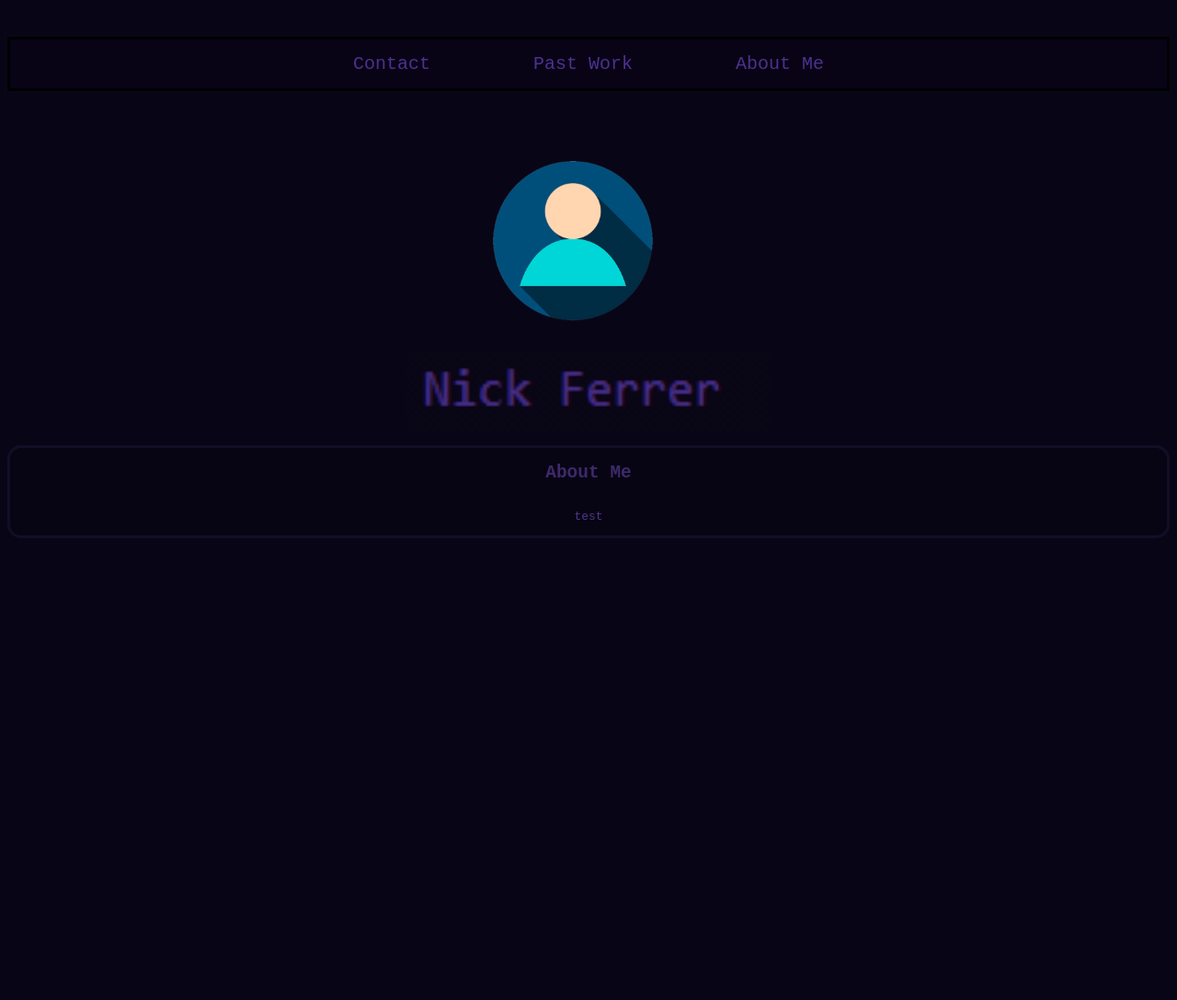
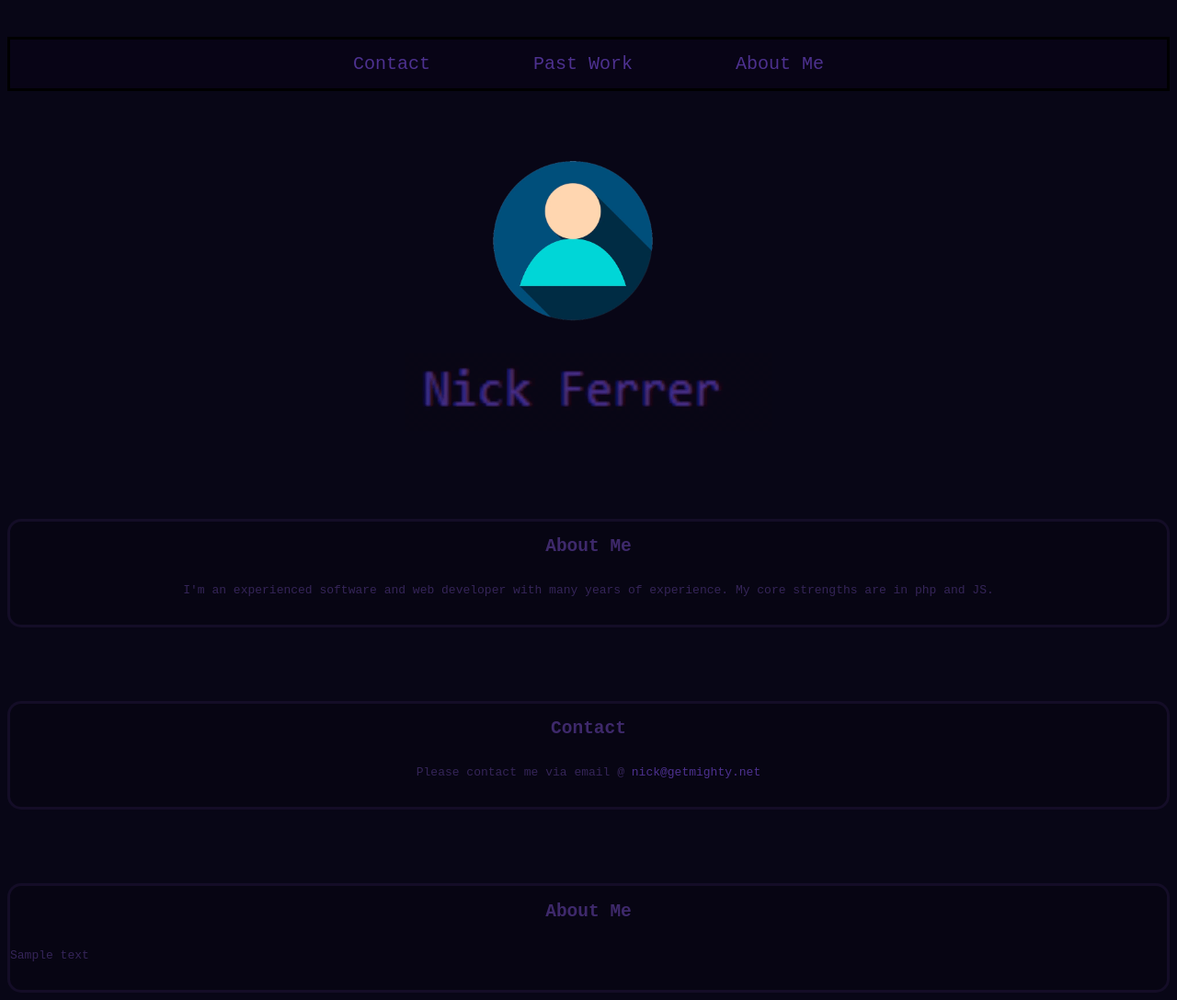
Before and after one commit to NBFxSuccess/portfolio, a plain HTML site: page index.html in a window 1280 px wide. Shown: the whole page at 92% size. Before the commit the page ends 800 px from the top, so only its background shows below. Drawn offline with Linux system fonts and the light colour scheme.

Commit message:
copied 'cards' for each section and made navbar functional.

```diff
--- a/assets/style.css
+++ b/assets/style.css
@@ -3,7 +3,8 @@ body {
     background-color: rgb(8, 6, 22);
 }
 p {
-    color:rgb(80, 54, 136)
+    color:rgb(53, 37, 88);
+    margin-bottom: 30px;
 }
 h1 {
     color: rgb(77, 49, 143);
@@ -43,6 +44,7 @@ hr {
     border: none;
 }
 .card {
+margin-top: 80px;
 border-style: solid;
 border-radius: 15px;
 background-color:rgb(7, 5, 19);
@@ -66,3 +68,6 @@ h2 {
     margin-left: auto;
     margin-right: auto;
 }
+#tophalf {
+    background-color: rgb(8, 6, 22);
+}
--- a/index.html
+++ b/index.html
@@ -8,12 +8,12 @@
     <title>Nickolas Ferrer</title>
 </head>
 <nav>
-<a class="navlink" href="#">Contact</a>
-<a class="navlink" href="#">Past Work</a>
-<a class="navlink" href="#">About Me</a>
+<a class="navlink" href="#contact">Contact</a>
+<a class="navlink" href="#pastwork">Past Work</a>
+<a class="navlink" href="#aboutme">About Me</a>
 </nav>
 <body>
- <section>
+ <section id="tophalf">
      <div>
     <img id="pfp" width="200" src="./assets/img/pfp.png"></img>
 </div>
@@ -26,7 +26,23 @@
 <h2>About Me</h2>
 </div>
 <div class="cardtext">
-<p> test</p>
+<p id="aboutme">I'm an experienced software and web developer with many years of experience. My core strengths are in php and JS.</p>
+</div>
+</section>
+<section class="card">
+    <div class="cardheader">
+<h2>Contact</h2>
+</div>
+<div class="cardtext">
+<p id="contact">Please contact me via email @ <a href="mailto:nick@getmighty.net">nick@getmighty.net</a></p>
+</div>
+</section>
+<section class="card">
+    <div class="cardheader">
+<h2>About Me</h2>
+</div>
+<div class="Past work">
+<p id="pastwork">Sample text</p>
 </div>
 </section>
 
```
